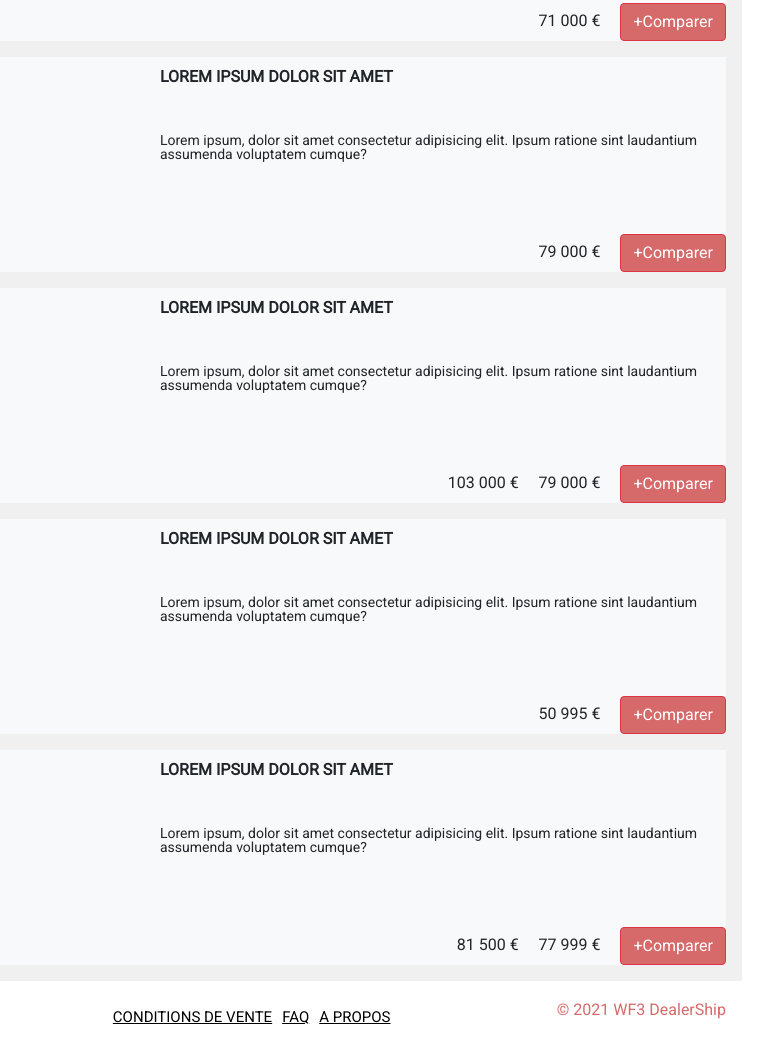
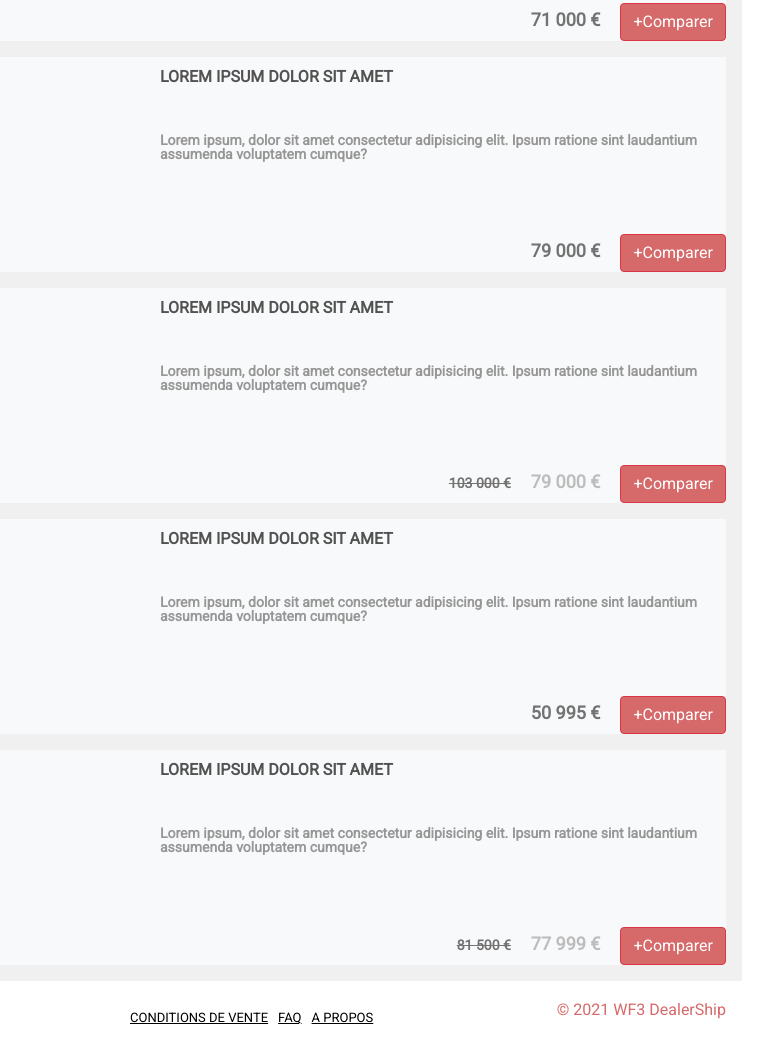
Before and after one commit to Samb-Nord/EVALUATION2-WF3, a plain HTML site: page index.html in a window 1280 px wide. Shown: the part 980-2034 px from the top of the page, 346-1119 px from the left. Drawn offline with nearby package versions, Linux system fonts and the light colour scheme.

Commit message:
modification du css des prix

```diff
--- a/index.html
+++ b/index.html
@@ -109,8 +109,8 @@
               <p class="card-text mt-5">Lorem ipsum, dolor sit amet consectetur adipisicing elit. Ipsum ratione sint
                 laudantium assumenda voluptatem cumque?</p>
               <div class="card-text">
-                <span class="mr-3">91 000 €</span>
-                <span class="mr-3">79 000 €</span>
+                <span class="mr-3" id="prix-barre">91 000 €</span>
+                <span class="mr-3" id="prix-promo">79 000 €</span>
                 <a href="" class="btn btn-danger">+Comparer</a>
               </div>
             </div>
@@ -128,7 +128,7 @@
               <p class="card-text mt-5">Lorem ipsum, dolor sit amet consectetur adipisicing elit. Ipsum ratione sint
                 laudantium assumenda voluptatem cumque?</p>
               <div class="card-text">
-                <span class="mr-3">71 000 €</span>
+                <span class="mr-3" id="prix-standard">71 000 €</span>
 
                 <a href="" class="btn btn-danger">+Comparer</a>
               </div>
@@ -147,7 +147,7 @@
               <p class="card-text mt-5">Lorem ipsum, dolor sit amet consectetur adipisicing elit. Ipsum ratione sint
                 laudantium assumenda voluptatem cumque?</p>
               <div class="card-text">
-                <span class="mr-3">79 000 €</span>
+                <span class="mr-3" id="prix-standard">79 000 €</span>
                 <a href="" class="btn btn-danger">+Comparer</a>
               </div>
             </div>
@@ -165,8 +165,8 @@
               <p class="card-text mt-5">Lorem ipsum, dolor sit amet consectetur adipisicing elit. Ipsum ratione sint
                 laudantium assumenda voluptatem cumque?</p>
               <div class="card-text">
-                <span class="mr-3">103 000 €</span>
-                <span class="mr-3">79 000 €</span>
+                <span class="mr-3" id="prix-barre">103 000 €</span>
+                <span class="mr-3" id="prix-promo">79 000 €</span>
                 <a href="" class="btn btn-danger">+Comparer</a>
               </div>
             </div>
@@ -184,14 +184,12 @@
               <p class="card-text mt-5">Lorem ipsum, dolor sit amet consectetur adipisicing elit. Ipsum ratione sint
                 laudantium assumenda voluptatem cumque?</p>
               <div class="card-text">
-                <span class="mr-3">50 995 €</span>
+                <span class="mr-3" id="prix-standard">50 995 €</span>
                 <a href="" class="btn btn-danger">+Comparer</a>
               </div>
             </div>
           </div>
         </div>
-
-
 
         <div class="row bg-light m-3">
           <div class="col-md-4" id="image-produit">
@@ -203,8 +201,8 @@
               <p class="card-text mt-5">Lorem ipsum, dolor sit amet consectetur adipisicing elit. Ipsum ratione sint
                 laudantium assumenda voluptatem cumque?</p>
               <div class="card-text">
-                <span class="mr-3">81 500 €</span>
-                <span class="mr-3">77 999 €</span>
+                <span class="mr-3" id="prix-barre">81 500 €</span>
+                <span class="mr-3" id="prix-promo">77 999 €</span>
 
                 <a href="" class="btn btn-danger">+Comparer</a>
               </div>
--- a/styles/main.css
+++ b/styles/main.css
@@ -120,6 +120,7 @@ section .col {
   text-transform: uppercase;
   font-weight: bold;
   margin-top: 12px;
+  color:  rgb(82, 82, 82);
 }
 
 .card-body {
@@ -131,7 +132,10 @@ section .col {
 
 .card-body p  {
 font-size: 14px;
+color: rgb(150, 150, 150);
+font-weight: bold;
 }
+
 
 .card-text:last-child {
   margin-top: 73px;
@@ -145,18 +149,24 @@ font-size: 14px;
   background-color: #d66a6a;
 }
 
-/* .card-text:last-child span {
-  padding-right: 8px;
-  padding-top: 13px;
-} */
-
-#prix {
-  position: absolute;
+#prix-standard, #prix-promo {
+font-weight: bold;
+font-size: 18px;
 }
 
-/* #prix-reduit {
-  margin-left: 21px;
-} */
+#prix-standard, #prix-barre {
+  color:  rgb(115, 115, 115);
+}
+
+#prix-barre  {
+  font-weight: bold;
+  font-size: 14px;
+  text-decoration: line-through;
+}
+
+#prix-promo {
+ color: rgb(189, 189, 189);
+}
 
 /********************* FOOTER ****************************/
 
@@ -191,7 +201,7 @@ footer {
   text-decoration: underline;
   color: black;
   padding-right: 10px;
-  font-size: 15px;
+  font-size: 13px;
 }
 
 #copyright {
```
